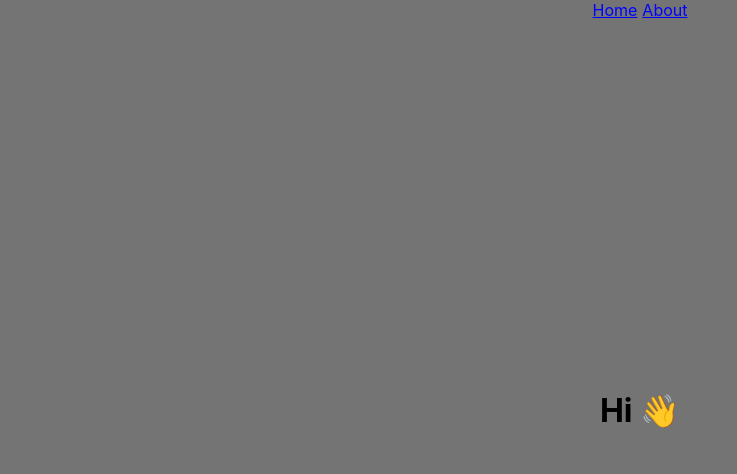
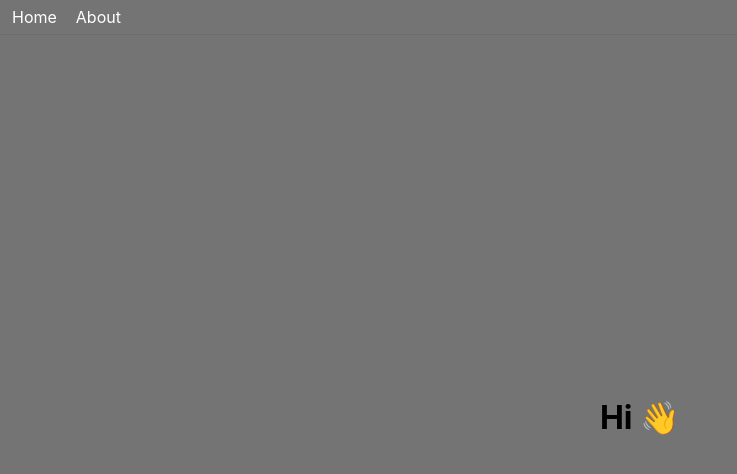
Before and after one commit to Techgamr/techgamr.github.io, a React (Create React App) app: page / in a window 1280 px wide. Shown: the top 474 px of the page, without its empty margins (0-737 px from the left). Built offline with nearby package versions, Linux system fonts and the light colour scheme.

Commit message:
Optimise

```diff
--- a/src/app.tsx
+++ b/src/app.tsx
@@ -1,22 +1,52 @@
 import React from "react";
 import { BrowserRouter, Route, Switch } from "react-router-dom";
-import Homepage from "./pages/Homepage";
-import About from "./pages/About";
-import Header from "./header";
+const Header = React.lazy(() => import("./header"));
+const Homepage = React.lazy(() => import("./pages/Homepage"));
+const About = React.lazy(() => import("./pages/About"));
 
 export const headerText = "Hi 👋";
+
+const bodySuspenseFallback = (
+  <div
+    style={{
+      width: "100%",
+      height: "100%",
+      backgroundColor: "var(--bg-color)",
+      display: "flex",
+      flexDirection: "row",
+      alignItems: "center",
+      justifyContent: "center",
+    }}
+  ></div>
+);
 
 export default class App extends React.Component<{}, {}> {
   render() {
     return (
       <BrowserRouter>
-        <Header />
+        <React.Suspense
+          fallback={
+            <div
+              style={{
+                width: "100%",
+                height: "36px",
+                backgroundColor: "var(--bg-color)",
+              }}
+            ></div>
+          }
+        >
+          <Header />
+        </React.Suspense>
         <Switch>
           <Route exact path={"/"}>
-            <Homepage />
+            <React.Suspense fallback={bodySuspenseFallback}>
+              <Homepage />
+            </React.Suspense>
           </Route>
           <Route path={"/about"}>
-            <About />
+            <React.Suspense fallback={bodySuspenseFallback}>
+              <About />
+            </React.Suspense>
           </Route>
         </Switch>
       </BrowserRouter>
--- a/src/header.module.scss
+++ b/src/header.module.scss
@@ -3,15 +3,27 @@
 
   display: flex;
   flex-direction: row;
-  justify-content: center;
+  justify-content: flex-start;
+  padding-left: 5px;
   gap: 5px;
+  border-bottom: 1px solid rgb(109, 109, 109);
 }
 
 .appText {
   align-self: center;
 }
 
+.headerLink {
+  padding: 7px;
+  text-decoration: none;
+  transition: 0.3s;
+  border-radius: 5px;
+}
+.headerLink:hover {
+  background-color: #00c3ff96;
+}
+
 .headerLink:link,
 .headerLink:visited {
-  color: blue;
+  color: rgb(255, 255, 255);
 }
```
